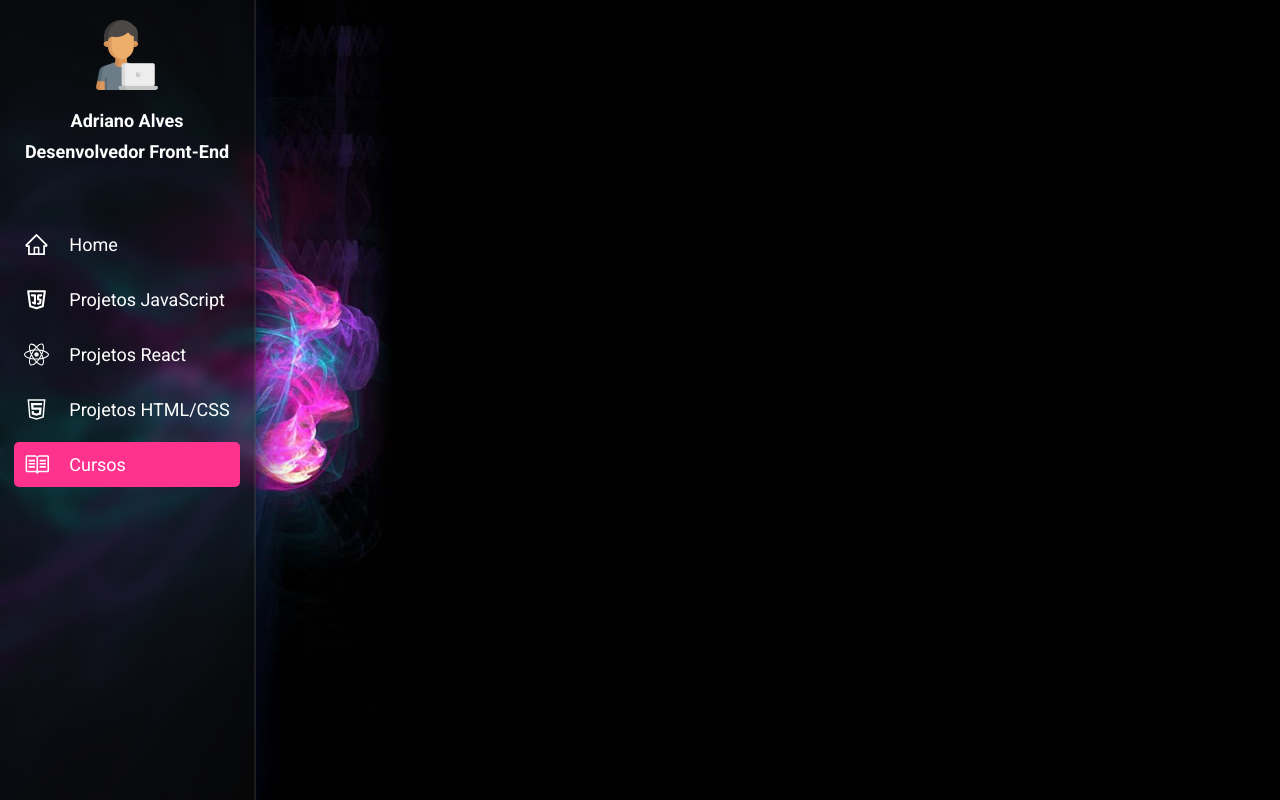
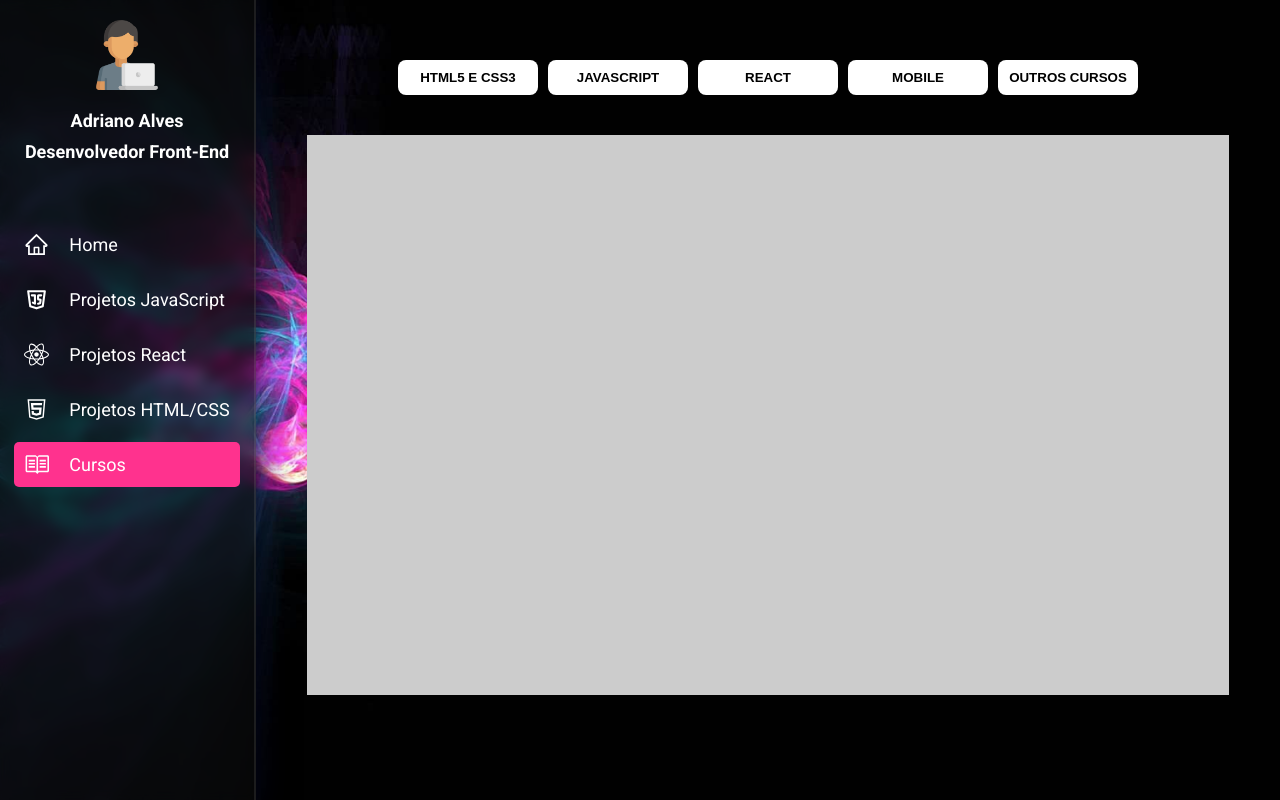
Before and after one commit to Adrianodbs/Portifolio-reactjs, a React (Create React App) app: page / in a window 1280 px wide. Both pictures are taken after a click on the item "Cursos". Built offline with nearby package versions, Linux system fonts and the light colour scheme.

Commit message:
inicio aba cursos

```diff
--- a/src/components/Header/index.js
+++ b/src/components/Header/index.js
@@ -20,6 +20,7 @@ import Home from '../../pages/Home'
 import ProjetosJavaScript from '../../pages/JavaScript'
 import ReactPages from '../../pages/React'
 import HtmlCss from '../../pages/HTML'
+import Cursos from '../../pages/Cursos'
 
 function Header({ page }) {
   const [menu, setMenu] = useState(1)
@@ -80,6 +81,7 @@ function Header({ page }) {
       {menu === 2 && <ProjetosJavaScript />}
       {menu === 3 && <ReactPages />}
       {menu === 4 && <HtmlCss />}
+      {menu === 5 && <Cursos />}
     </C.Page>
   )
 }
--- a/src/index.css
+++ b/src/index.css
@@ -4,6 +4,7 @@
   border: 0;
   outline: 0;
   list-style: none;
+  box-sizing: border-box;
 }
 
 body, html{
--- /dev/null
+++ b/src/pages/Cursos/index.js
@@ -0,0 +1,18 @@
+import * as C from './styles'
+
+function Cursos() {
+  return (
+    <C.Cursos>
+      <ul>
+        <button> HTML5 e CSS3</button>
+        <button> JavaScript</button>
+        <button> React</button>
+        <button> Mobile</button>
+        <button>Outros Cursos</button>
+      </ul>
+      <C.Content></C.Content>
+    </C.Cursos>
+  )
+}
+
+export default Cursos
--- /dev/null
+++ b/src/pages/Cursos/styles.js
@@ -0,0 +1,40 @@
+import styled from 'styled-components'
+
+export const Cursos = styled.div`
+  display: flex;
+  flex-direction: column;
+  align-items: center;
+  justify-content: flex-start;
+  width: 100%;
+
+  ul {
+    display: flex;
+    align-items: center;
+    gap: 10px;
+    margin-top: 60px;
+  }
+
+  button {
+    color: #000;
+    cursor: pointer;
+    padding: 10px;
+    width: 140px;
+    background-color: #fff;
+    border-radius: 8px;
+    font-weight: bold;
+    text-transform: uppercase;
+    &:hover {
+      opacity: 0.8;
+    }
+  }
+  button.active {
+    background: #ff328e !important;
+  }
+`
+
+export const Content = styled.div`
+  background-color: #ccc;
+  margin-top: 40px;
+  width: 90%;
+  min-height: 70vh;
+`
--- a/src/pages/JavaScript/styles.js
+++ b/src/pages/JavaScript/styles.js
@@ -7,8 +7,7 @@ export const Container = styled.div`
   justify-content: space-evenly;
   flex-direction: row;
   background-color: rgba(0, 0, 0, 0.8);
-  /* margin: auto; */
-  /* margin-left: 20px; */
+  margin: auto;
   min-width: 100%;
   border-radius: 8px;
 `
```
